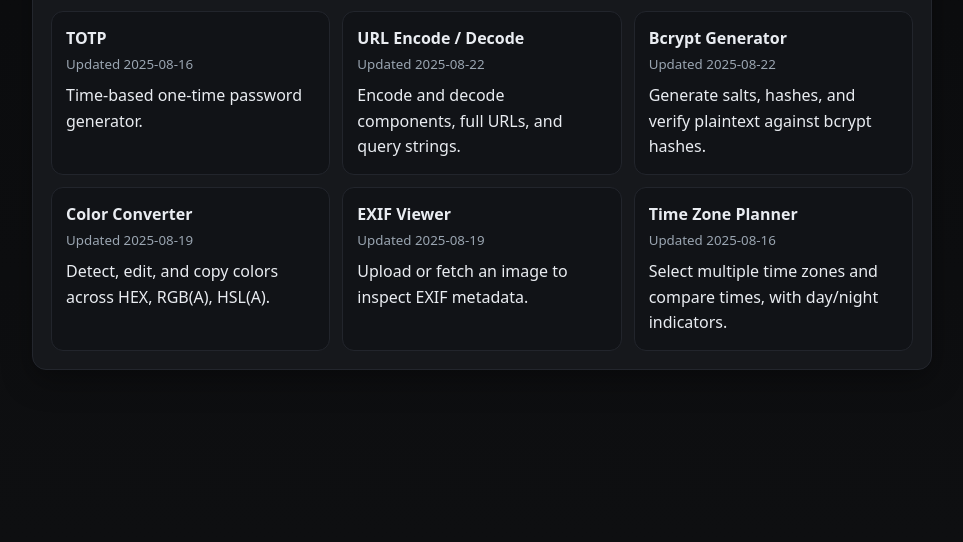
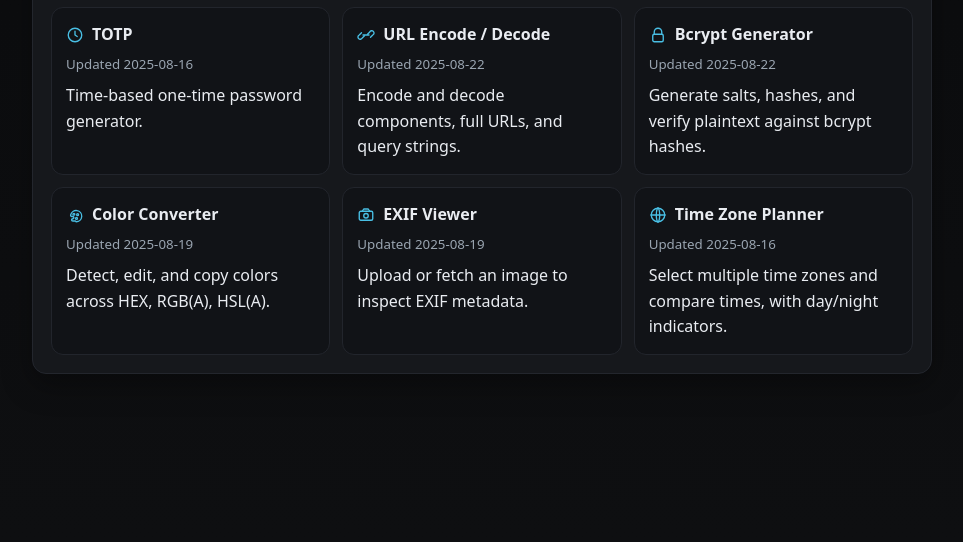
Before and after one commit to High-Country-Dev/tools, a plain HTML site: page index.html in a window 1280 px wide. Shown: the part 258-800 px from the top of the page, without its empty margins (158-1121 px from the left). Drawn offline with Linux system fonts and the light colour scheme.

Commit message:
add icons

```diff
--- a/index.html
+++ b/index.html
@@ -71,38 +71,155 @@
   .card p {
     margin: 6px 0 0 0;
   }
+  .cardHead {
+    display: flex;
+    align-items: center;
+    gap: 8px;
+    margin-bottom: 4px;
+  }
+  .icon {
+    width: 18px;
+    height: 18px;
+    color: var(--accent);
+    opacity: 0.95;
+    flex: 0 0 auto;
+  }
+  .icon svg {
+    display: block;
+    width: 100%;
+    height: 100%;
+  }
 </style>
 <div class="container">
   <h1>Mountain Dev Tools</h1>
   <p class="sub">Handy, client-side tools. No tracking. No logins.</p>
   <div class="grid">
     <a class="card" href="./totp.html">
+      <div class="cardHead">
+        <span class="icon" aria-hidden="true">
+          <svg
+            viewBox="0 0 24 24"
+            fill="none"
+            stroke="currentColor"
+            stroke-width="1.8"
+            stroke-linecap="round"
+            stroke-linejoin="round"
+          >
+            <circle cx="12" cy="12" r="9" />
+            <path d="M12 7v5l3 2" />
+          </svg>
+        </span>
         <strong>TOTP</strong>
+      </div>
       <div><small>Updated 2025-08-16</small></div>
       <p>Time-based one-time password generator.</p>
     </a>
     <a class="card" href="./url.html">
+      <div class="cardHead">
+        <span class="icon" aria-hidden="true">
+          <svg
+            viewBox="0 0 24 24"
+            fill="none"
+            stroke="currentColor"
+            stroke-width="1.8"
+            stroke-linecap="round"
+            stroke-linejoin="round"
+          >
+            <path d="M10 13l-3 3a3 3 0 1 1-4-4l3-3" />
+            <path d="M14 11l3-3a3 3 0 1 1 4 4l-3 3" />
+            <path d="M8 12l8 0" />
+          </svg>
+        </span>
         <strong>URL Encode / Decode</strong>
+      </div>
       <div><small>Updated 2025-08-22</small></div>
       <p>Encode and decode components, full URLs, and query strings.</p>
     </a>
     <a class="card" href="./bcrypt.html">
+      <div class="cardHead">
+        <span class="icon" aria-hidden="true">
+          <svg
+            viewBox="0 0 24 24"
+            fill="none"
+            stroke="currentColor"
+            stroke-width="1.8"
+            stroke-linecap="round"
+            stroke-linejoin="round"
+          >
+            <rect x="5" y="11" width="14" height="10" rx="2" />
+            <path d="M7 11V8a5 5 0 0 1 10 0v3" />
+          </svg>
+        </span>
         <strong>Bcrypt Generator</strong>
+      </div>
       <div><small>Updated 2025-08-22</small></div>
       <p>Generate salts, hashes, and verify plaintext against bcrypt hashes.</p>
     </a>
     <a class="card" href="./color.html">
+      <div class="cardHead">
+        <span class="icon" aria-hidden="true">
+          <svg
+            viewBox="0 0 24 24"
+            fill="none"
+            stroke="currentColor"
+            stroke-width="1.8"
+            stroke-linecap="round"
+            stroke-linejoin="round"
+          >
+            <path
+              d="M13.5 21a7.5 7.5 0 1 0-7.3-9.2c-.3 1.3.5 2.2 1.6 2.2h1.2c.8 0 1.5.7 1.5 1.5 0 .9-.7 1.5-1.5 1.5-.8 0-1.5.7-1.5 1.5 0 .9.8 1.5 1.6 1.5h3.4z"
+            />
+            <!-- <circle cx="9" cy="8.5" r="1" /> -->
+            <circle cx="14" cy="16.5" r="1.25" />
+            <circle cx="15.5" cy="11.5" r="1.25" />
+            <circle cx="10.5" cy="11" r="1.25" />
+          </svg>
+        </span>
         <strong>Color Converter</strong>
+      </div>
       <div><small>Updated 2025-08-19</small></div>
       <p>Detect, edit, and copy colors across HEX, RGB(A), HSL(A).</p>
     </a>
     <a class="card" href="./exif.html">
+      <div class="cardHead">
+        <span class="icon" aria-hidden="true">
+          <svg
+            viewBox="0 0 24 24"
+            fill="none"
+            stroke="currentColor"
+            stroke-width="1.8"
+            stroke-linecap="round"
+            stroke-linejoin="round"
+          >
+            <rect x="3" y="7" width="18" height="12" rx="2" />
+            <circle cx="12" cy="13" r="3" />
+            <path d="M7 7l2-3h6l2 3" />
+          </svg>
+        </span>
         <strong>EXIF Viewer</strong>
+      </div>
       <div><small>Updated 2025-08-19</small></div>
       <p>Upload or fetch an image to inspect EXIF metadata.</p>
     </a>
     <a class="card" href="./timezone.html">
+      <div class="cardHead">
+        <span class="icon" aria-hidden="true">
+          <svg
+            viewBox="0 0 24 24"
+            fill="none"
+            stroke="currentColor"
+            stroke-width="1.8"
+            stroke-linecap="round"
+            stroke-linejoin="round"
+          >
+            <circle cx="12" cy="12" r="9" />
+            <path d="M2.5 12h19" />
+            <path d="M12 2.5c3 3 3 16 0 19" />
+            <path d="M12 2.5c-3 3-3 16 0 19" />
+          </svg>
+        </span>
         <strong>Time Zone Planner</strong>
+      </div>
       <div><small>Updated 2025-08-16</small></div>
       <p>
         Select multiple time zones and compare times, with day/night indicators.
```
Lines whose indentation alone changed are shown as unchanged.
